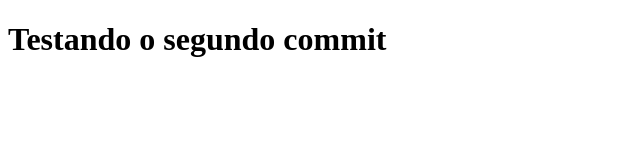
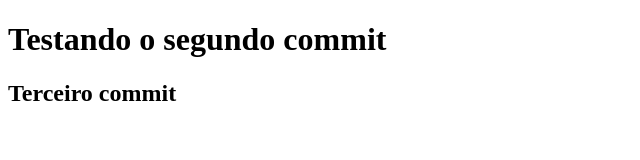
Before and after one commit to v1torsantana/Aula-FRONTEND-04.04, a plain HTML site: page index.html in a window 1280 px wide. Shown: the whole page, without its empty margins (0-640 px from the left). Drawn offline with Linux system fonts and the light colour scheme.

Commit message:
terceiro commit

```diff
--- a/index.html
+++ b/index.html
@@ -8,5 +8,6 @@
 </head>
 <body>
     <h1>Testando o segundo commit</h1>
+    <h2>Terceiro commit</h2>
 </body>
 </html>
```
